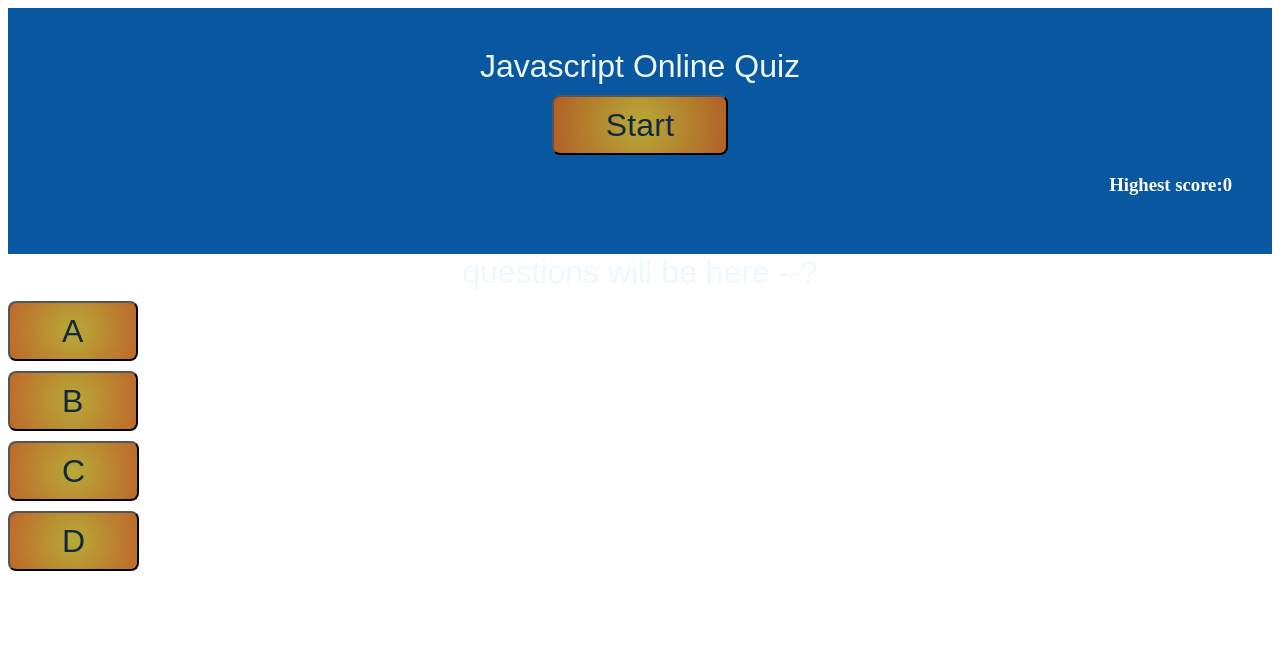
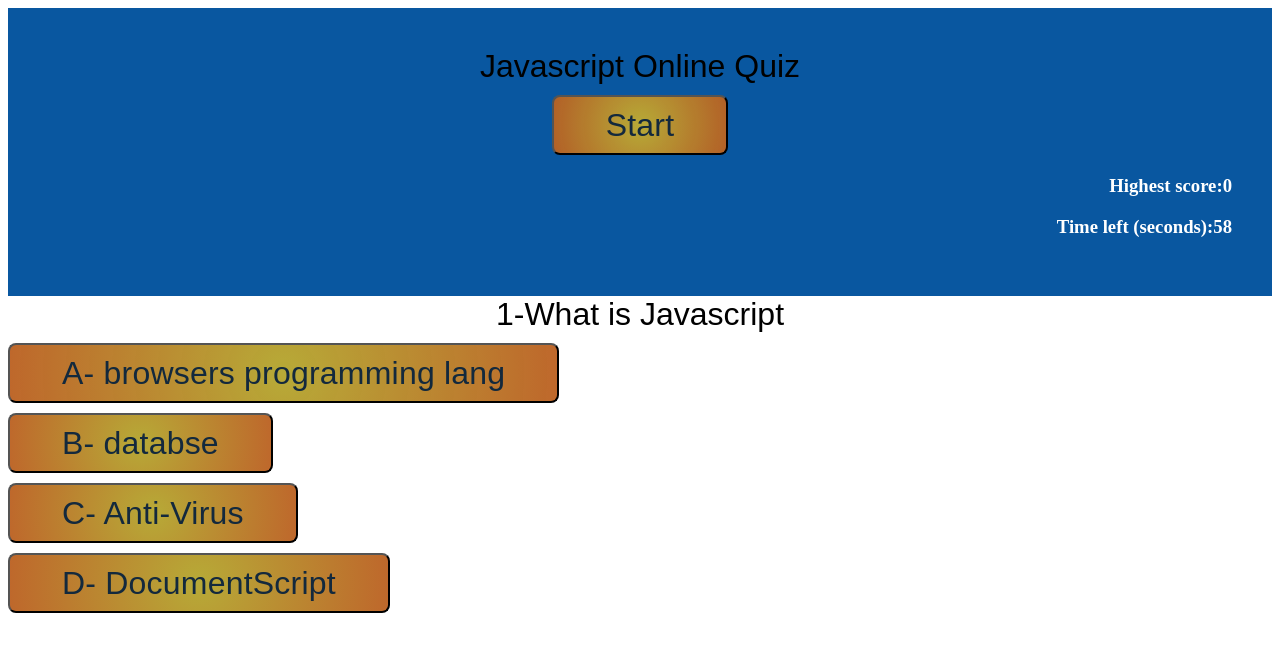
Before and after one commit to Majid-pkz/Quiz1, a plain HTML site: page index.html in a window 1280 px wide. Both pictures are taken after a click on the button "Start". Drawn offline with Linux system fonts and the light colour scheme.

Commit message:
added some basic functions: startQuiz,StartTimer, displayQuestion, displayAnswer. It is not dynamic yet. next step is adding next question button. thinking of creating object instead of arrays

```diff
--- a/index.html
+++ b/index.html
@@ -10,15 +10,17 @@
     <header>
       <div class= "large-font">Javascript Online Quiz</div>
       <button class="start-button">Start</button>
+       <h2 id="timeOver-message"></h2>
       <div>
         <h3>Highest score: <span class="score">0 </span> </h3>
+        <h3>Time left (seconds): <span class="time">600 </span> </h3>
       </div>
     </header>
 
     <main>
       <section>
         <div class="card word-guess">
-          <div class="large-font word-blanks">questions will be here --?</div>
+          <div class="question-place">questions will be here --?</div>
         </div>
         <div class="multipl-answers">
             <div> <button id="a">A</button></div>
--- a/javascript.js
+++ b/javascript.js
@@ -0,0 +1,70 @@
+var timer;
+var timeEl=document.querySelector(".time");
+var timeCounter=60;
+var timeOverMsg=document.querySelector("#timeOver-message");
+var startButton=document.querySelector(".start-button");
+var questionEl=document.querySelector(".question-place")
+var numbQuestion=0;
+var currentQuestion=0;
+
+var chiceA=document.querySelector("#a");
+var chiceB=document.querySelector("#b");
+var chiceC=document.querySelector("#c");
+var chiceD=document.querySelector("#d");
+
+
+
+var questions=["1-What is Javascript","2-What is API","3-What is JSON"]
+var answ1Options=["A- browsers programming lang","B- databse","C- Anti-Virus","D- DocumentScript"];
+var correctAns1 ="browsers programming lang"
+var answ2Options=["Australian Property Institute","Application Programming Interface","Android Applications","None of the above"];
+var answ3Optiona=["Computer manufacturing","Firewall","Javascript Object Notation","None"];
+
+timeCounter.textContent=timer;
+
+function startQuiz(){
+    startTimer();
+    displayQusetion();
+    displayAnswer();
+}
+
+function startTimer(){
+    timer=setInterval(function(){
+      timeCounter--;
+      timeEl.textContent=timeCounter;
+
+      if(timeCounter<30){
+        timeEl.setAttribute("style","color:red")
+        }
+     if(timeCounter=== 0){
+            timeOverMesage();
+            clearInterval(timer);
+        }
+
+
+
+    },1000)
+}
+
+function timeOverMesage(){
+    timeOverMsg.textContent="Time is Over"
+}
+
+function displayQusetion(){
+    questionEl.textContent=questions[currentQuestion]
+
+}
+
+
+function displayAnswer(choices){
+    chiceA.textContent=answ1Options[0];
+    chiceB.textContent=answ1Options[1];
+    chiceC.textContent=answ1Options[2];
+    chiceD.textContent=answ1Options[3];
+
+}
+
+
+
+
+startButton.addEventListener("click",startQuiz);
--- a/style.css
+++ b/style.css
@@ -5,8 +5,8 @@ header{
     color: #fff;
     border-bottom:30px #879274;
 }
-h1, .large-font{
-    color:aliceblue;
+h1, .large-font,.question-place{
+    color:black;
     font-family:Arial, Helvetica, sans-serif;;
     text-align: center;
     font-size: 200%;
```
Also changed, not shown: Assets/04-web-apis-homework-demo.gif (added).
